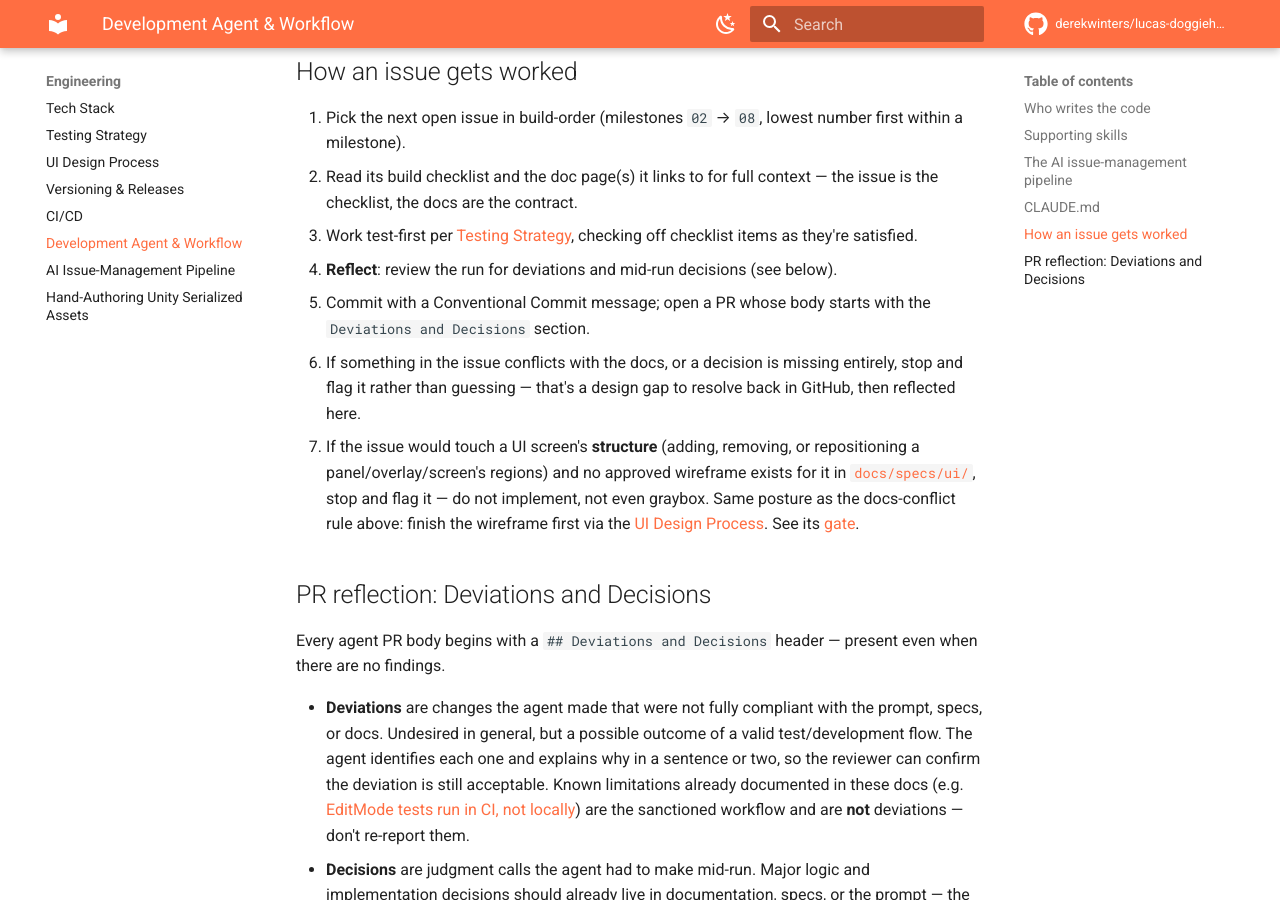
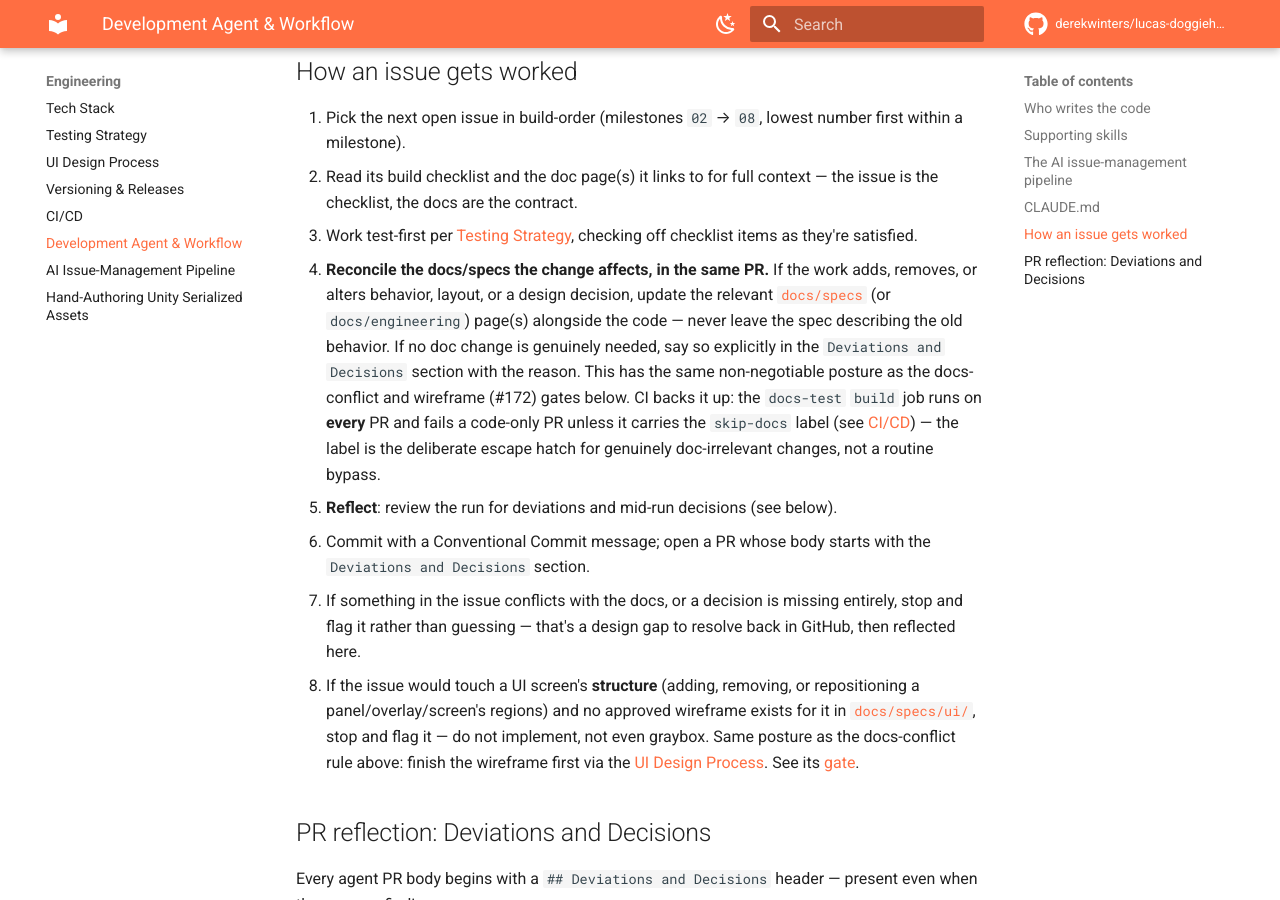
Before and after one commit to derekwinters/lucas-doggiehood, an MkDocs documentation site: the page built from docs/engineering/agent-workflow.md, in a window 1280 px wide and 900 px high, scrolled down 1280 px. Built offline with MkDocs 1.6.1 and Material for MkDocs 9.7.7, drawn with Linux system fonts in a browser that asks for light colours; comment, search, counter and statistics services are not loaded; the version menu is left out.

Commit message:
ci: run docs gate on every PR with a skip-docs escape hatch
Add a non-negotiable "reconcile the affected spec in the same PR" rule to
CLAUDE.md, the agent workflow, and the conventions, and make the docs-test
`build` job run on every PR (no path filter). A code-only PR now fails the
gate unless it touches docs/** or carries the `skip-docs` label; toggling the
label re-evaluates via the labeled/unlabeled triggers. Docs PRs still run
`mkdocs build --strict` unchanged.

Refs #182

```diff
--- a/docs/engineering/agent-workflow.md
+++ b/docs/engineering/agent-workflow.md
@@ -39,10 +39,11 @@ A `CLAUDE.md` at the repo root captures durable conventions so the agent doesn't
 1. Pick the next open issue in build-order (milestones `02` → `08`, lowest number first within a milestone).
 2. Read its build checklist and the doc page(s) it links to for full context — the issue is the checklist, the docs are the contract.
 3. Work test-first per [Testing Strategy](testing.md), checking off checklist items as they're satisfied.
-4. **Reflect**: review the run for deviations and mid-run decisions (see below).
-5. Commit with a Conventional Commit message; open a PR whose body starts with the `Deviations and Decisions` section.
-6. If something in the issue conflicts with the docs, or a decision is missing entirely, stop and flag it rather than guessing — that's a design gap to resolve back in GitHub, then reflected here.
-7. If the issue would touch a UI screen's **structure** (adding, removing, or repositioning a panel/overlay/screen's regions) and no approved wireframe exists for it in [`docs/specs/ui/`](../specs/ui/index.md), stop and flag it — do not implement, not even graybox. Same posture as the docs-conflict rule above: finish the wireframe first via the [UI Design Process](ui-design-process.md). See its [gate](ui-design-process.md#the-gate).
+4. **Reconcile the docs/specs the change affects, in the same PR.** If the work adds, removes, or alters behavior, layout, or a design decision, update the relevant [`docs/specs`](../specs/index.md) (or `docs/engineering`) page(s) alongside the code — never leave the spec describing the old behavior. If no doc change is genuinely needed, say so explicitly in the `Deviations and Decisions` section with the reason. This has the same non-negotiable posture as the docs-conflict and wireframe (#172) gates below. CI backs it up: the `docs-test` `build` job runs on **every** PR and fails a code-only PR unless it carries the `skip-docs` label (see [CI/CD](ci-cd.md)) — the label is the deliberate escape hatch for genuinely doc-irrelevant changes, not a routine bypass.
+5. **Reflect**: review the run for deviations and mid-run decisions (see below).
+6. Commit with a Conventional Commit message; open a PR whose body starts with the `Deviations and Decisions` section.
+7. If something in the issue conflicts with the docs, or a decision is missing entirely, stop and flag it rather than guessing — that's a design gap to resolve back in GitHub, then reflected here.
+8. If the issue would touch a UI screen's **structure** (adding, removing, or repositioning a panel/overlay/screen's regions) and no approved wireframe exists for it in [`docs/specs/ui/`](../specs/ui/index.md), stop and flag it — do not implement, not even graybox. Same posture as the docs-conflict rule above: finish the wireframe first via the [UI Design Process](ui-design-process.md). See its [gate](ui-design-process.md#the-gate).
 
 ## PR reflection: Deviations and Decisions
 
```
Also changed, not shown: CLAUDE.md (+1 -0 lines), docs/intro/conventions.md (+4 -0 lines), 1 other file.
